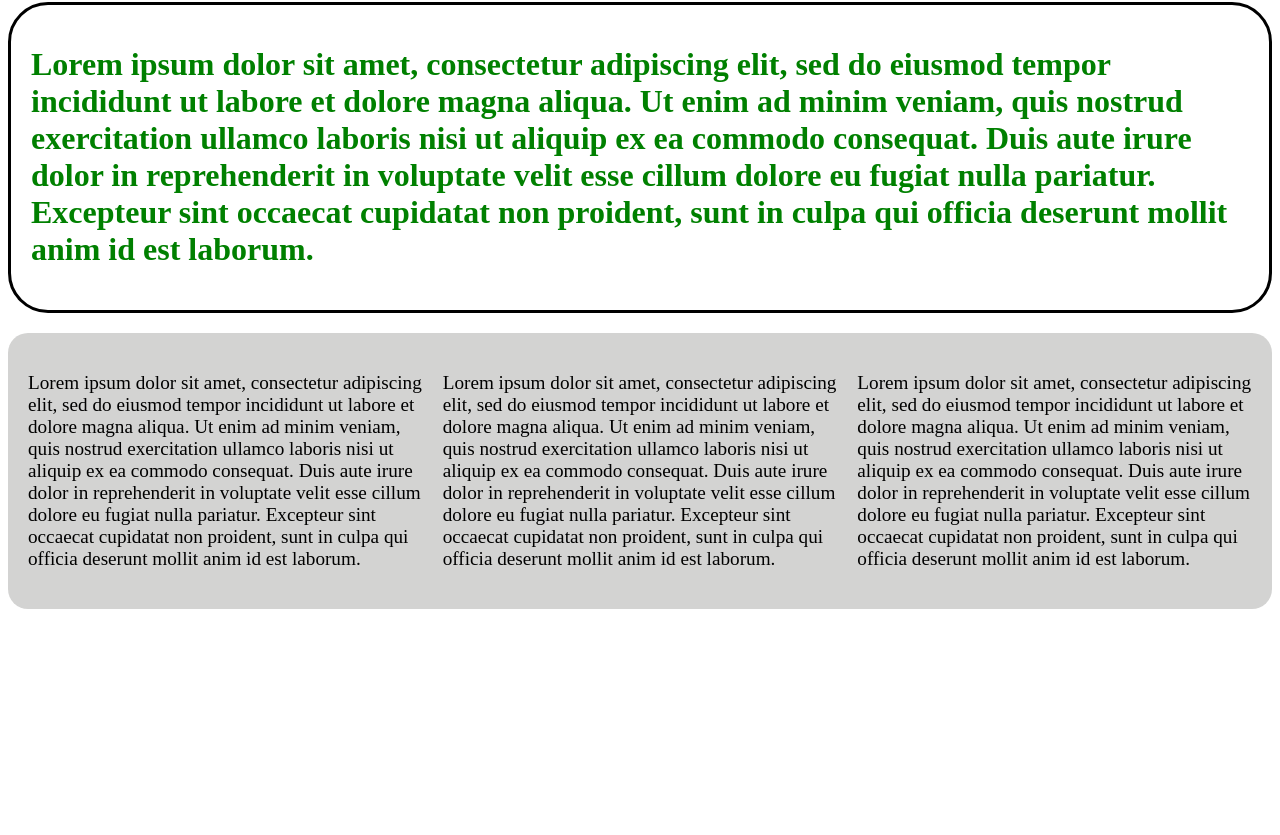
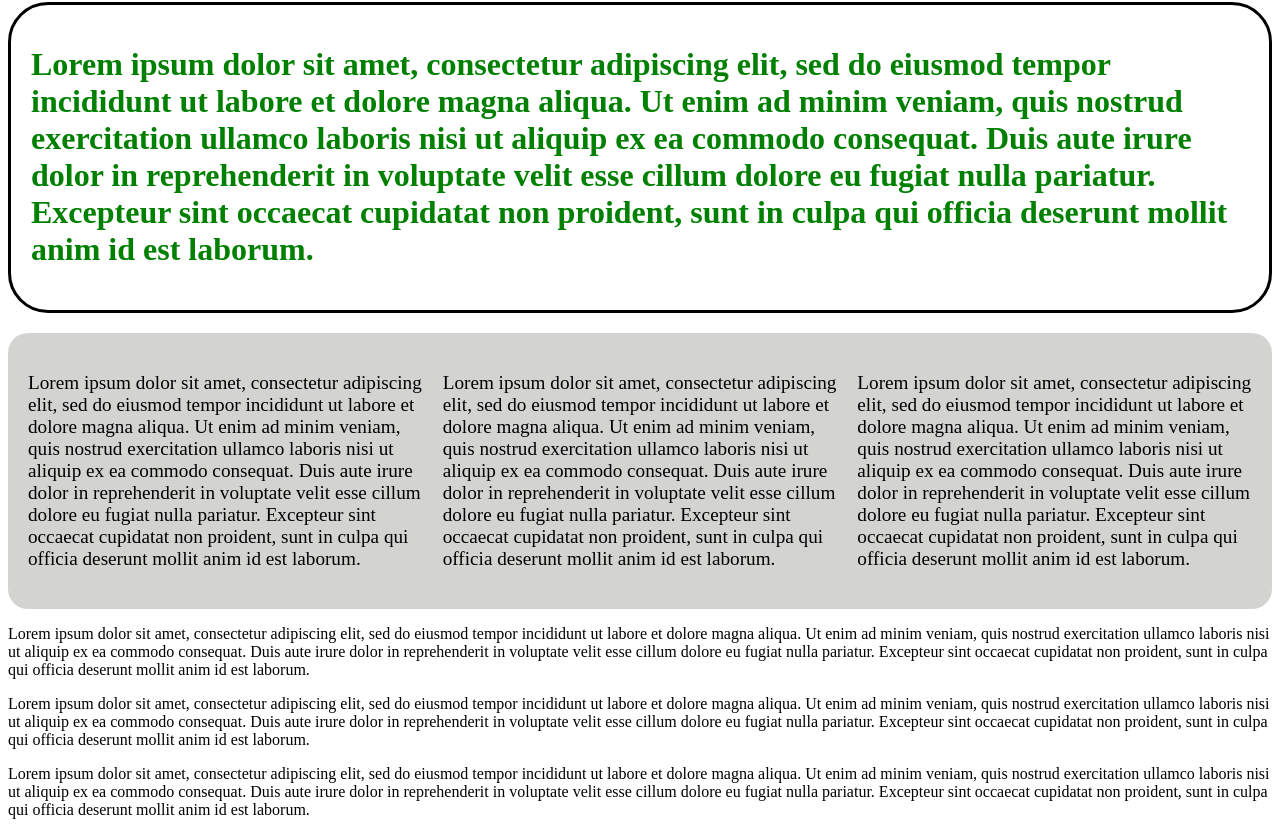
Before and after one commit to Babu-carr/BabuLoginPage, a plain HTML site: page index.html in a window 1280 px wide. Shown: the part 464-1299 px from the top of the page. Before the commit the page ends 1081 px from the top, so only its background shows below. Drawn offline with Linux system fonts and the light colour scheme.

Commit message:
Created a second contaainer and a header.css in the style.css folder

```diff
--- a/index.html
+++ b/index.html
@@ -96,5 +96,43 @@
         </p>
       </div>
     </div>
+
+    <div class="container2">
+      <div>
+        <p>
+          Lorem ipsum dolor sit amet, consectetur adipiscing elit, sed do
+          eiusmod tempor incididunt ut labore et dolore magna aliqua. Ut enim ad
+          minim veniam, quis nostrud exercitation ullamco laboris nisi ut
+          aliquip ex ea commodo consequat. Duis aute irure dolor in
+          reprehenderit in voluptate velit esse cillum dolore eu fugiat nulla
+          pariatur. Excepteur sint occaecat cupidatat non proident, sunt in
+          culpa qui officia deserunt mollit anim id est laborum.
+        </p>
+      </div>
+
+      <div>
+        <p>
+          Lorem ipsum dolor sit amet, consectetur adipiscing elit, sed do
+          eiusmod tempor incididunt ut labore et dolore magna aliqua. Ut enim ad
+          minim veniam, quis nostrud exercitation ullamco laboris nisi ut
+          aliquip ex ea commodo consequat. Duis aute irure dolor in
+          reprehenderit in voluptate velit esse cillum dolore eu fugiat nulla
+          pariatur. Excepteur sint occaecat cupidatat non proident, sunt in
+          culpa qui officia deserunt mollit anim id est laborum.
+        </p>
+      </div>
+
+      <div>
+        <p>
+          Lorem ipsum dolor sit amet, consectetur adipiscing elit, sed do
+          eiusmod tempor incididunt ut labore et dolore magna aliqua. Ut enim ad
+          minim veniam, quis nostrud exercitation ullamco laboris nisi ut
+          aliquip ex ea commodo consequat. Duis aute irure dolor in
+          reprehenderit in voluptate velit esse cillum dolore eu fugiat nulla
+          pariatur. Excepteur sint occaecat cupidatat non proident, sunt in
+          culpa qui officia deserunt mollit anim id est laborum.
+        </p>
+      </div>
+    </div>
   </body>
 </html>
```
Also changed, not shown: style/header.css (added).
